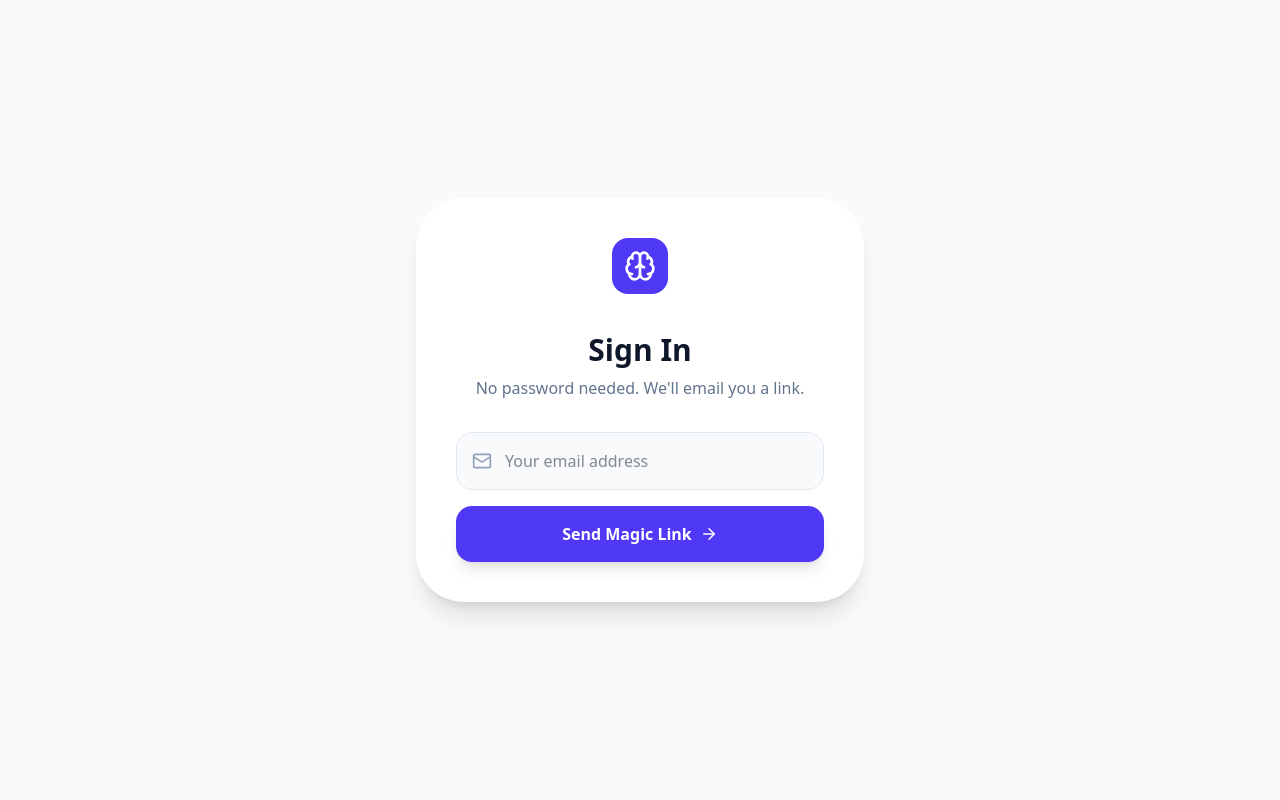
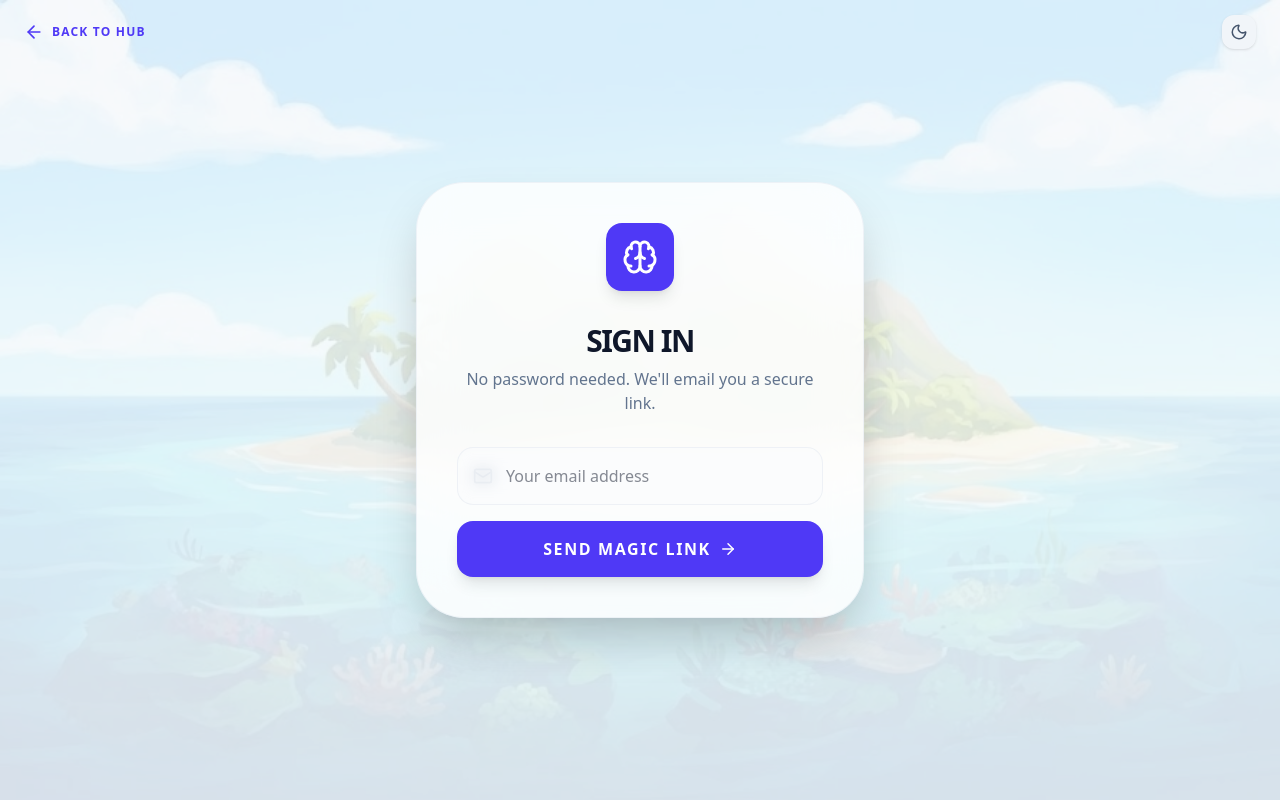
Before and after one commit to williambesson1/microskill-hub, a Next.js app: page /login in a window 1280 px wide. Shown: the top 800 px of the page. Built offline with nearby package versions, Linux system fonts and the light colour scheme; no server answers.

Commit message:
Fixed the Magic link issue

```diff
--- a/app/login/page.tsx
+++ b/app/login/page.tsx
@@ -1,45 +1,65 @@
 "use client";
 
 import { useState } from "react";
-import { supabase } from "../../lib/supabase"; // Note: two steps up (../..)
-import { Mail, ArrowRight, Brain } from "lucide-react";
+import { supabase } from "../../lib/supabase";
+import { Mail, ArrowRight, Brain, ArrowLeft } from "lucide-react";
 import Link from "next/link";
+import ThemeToggle from "../../components/ThemeToggle";
 
 export default function LoginPage() {
   const [email, setEmail] = useState("");
   const [loading, setLoading] = useState(false);
   const [message, setMessage] = useState("");
+  const [isSuccess, setIsSuccess] = useState(false);
 
   const handleLogin = async (e: React.FormEvent) => {
     e.preventDefault();
     setLoading(true);
     setMessage("");
 
+    // Dynamically captures the domain (Localhost or Vercel) and redirects to the Dashboard
+    const redirectUrl = `${window.location.origin}/vault`;
+
     const { error } = await supabase.auth.signInWithOtp({
       email,
       options: {
-        emailRedirectTo: `${window.location.origin}/`,
+        emailRedirectTo: redirectUrl,
       },
     });
 
     if (error) {
       setMessage("Error: " + error.message);
+      setIsSuccess(false);
     } else {
       setMessage("Check your email for the magic link!");
+      setIsSuccess(true);
     }
     setLoading(false);
   };
 
   return (
-    <div className="min-h-screen bg-slate-50 flex items-center justify-center p-6">
-      <div className="max-w-md w-full bg-white rounded-[3rem] shadow-xl p-10 text-center">
-        <Link href="/" className="inline-block mb-8">
-            <div className="rounded-2xl bg-indigo-600 p-3 text-white inline-block">
-                <Brain size={32} />
+    <div className="min-h-screen font-sans relative flex items-center justify-center p-6">
+      {/* Consistent Island Theme Background */}
+      <div className="fixed inset-0 z-0 bg-cover bg-center bg-fixed" style={{ backgroundImage: "url('/island-bg.png')" }} />
+      <div className="fixed inset-0 z-1 bg-overlay transition-colors duration-300" />
+
+      {/* Top Navigation */}
+      <nav className="fixed top-0 left-0 right-0 z-50 px-6 h-16 flex items-center justify-between">
+        <Link href="/" className="flex items-center gap-2 font-bold text-indigo-600 hover:text-indigo-500 transition-colors">
+          <ArrowLeft size={20} /> <span className="text-xs font-black uppercase tracking-widest hidden sm:inline-block">Back to Hub</span>
+        </Link>
+        <ThemeToggle />
+      </nav>
+
+      {/* Login Card */}
+      <div className="relative z-10 max-w-md w-full bg-card backdrop-blur-xl border border-slate-200/50 dark:border-slate-800/50 rounded-[3rem] shadow-2xl p-10 text-center">
+        <div className="mb-8 flex justify-center">
+            <div className="rounded-2xl bg-indigo-600 p-4 text-white shadow-lg">
+                <Brain size={36} />
             </div>
-        </Link>
-        <h1 className="text-3xl font-black text-slate-900 mb-2">Sign In</h1>
-        <p className="text-slate-500 mb-8 font-medium">No password needed. We'll email you a link.</p>
+        </div>
+        <h1 className="text-3xl font-black mb-2 uppercase tracking-tighter text-foreground">Sign In</h1>
+        <p className="text-slate-500 mb-8 font-medium">No password needed. We'll email you a secure link.</p>
 
         <form onSubmit={handleLogin} className="space-y-4">
           <div className="relative">
@@ -48,14 +68,14 @@ export default function LoginPage() {
               type="email"
               placeholder="Your email address"
               onChange={(e) => setEmail(e.target.value)}
-              className="w-full rounded-2xl border border-slate-200 bg-slate-50 py-4 pl-12 pr-4 outline-none focus:ring-2 focus:ring-indigo-500"
+              className="w-full rounded-2xl border border-slate-200/50 dark:border-slate-700/50 bg-background/50 backdrop-blur-sm py-4 pl-12 pr-4 outline-none focus:ring-2 focus:ring-indigo-500 transition-all font-medium text-foreground"
               required
             />
           </div>
           <button
             type="submit"
             disabled={loading}
-            className="w-full bg-indigo-600 text-white font-bold py-4 rounded-2xl shadow-lg hover:bg-indigo-700 transition-all flex items-center justify-center gap-2"
+            className="w-full bg-indigo-600 text-white font-black uppercase tracking-widest py-4 rounded-2xl shadow-lg hover:bg-indigo-700 active:scale-[0.98] transition-all flex items-center justify-center gap-2"
           >
             {loading ? "Sending..." : "Send Magic Link"}
             <ArrowRight size={18} />
@@ -63,7 +83,11 @@ export default function LoginPage() {
         </form>
 
         {message && (
-          <div className="mt-6 p-4 rounded-xl bg-indigo-50 text-indigo-700 text-sm font-bold animate-in fade-in zoom-in">
+          <div className={`mt-6 p-4 rounded-xl text-sm font-bold animate-in fade-in zoom-in border ${
+            isSuccess
+              ? 'bg-emerald-500/10 text-emerald-600 border-emerald-500/20'
+              : 'bg-rose-500/10 text-rose-600 border-rose-500/20'
+          }`}>
             {message}
           </div>
         )}
```
